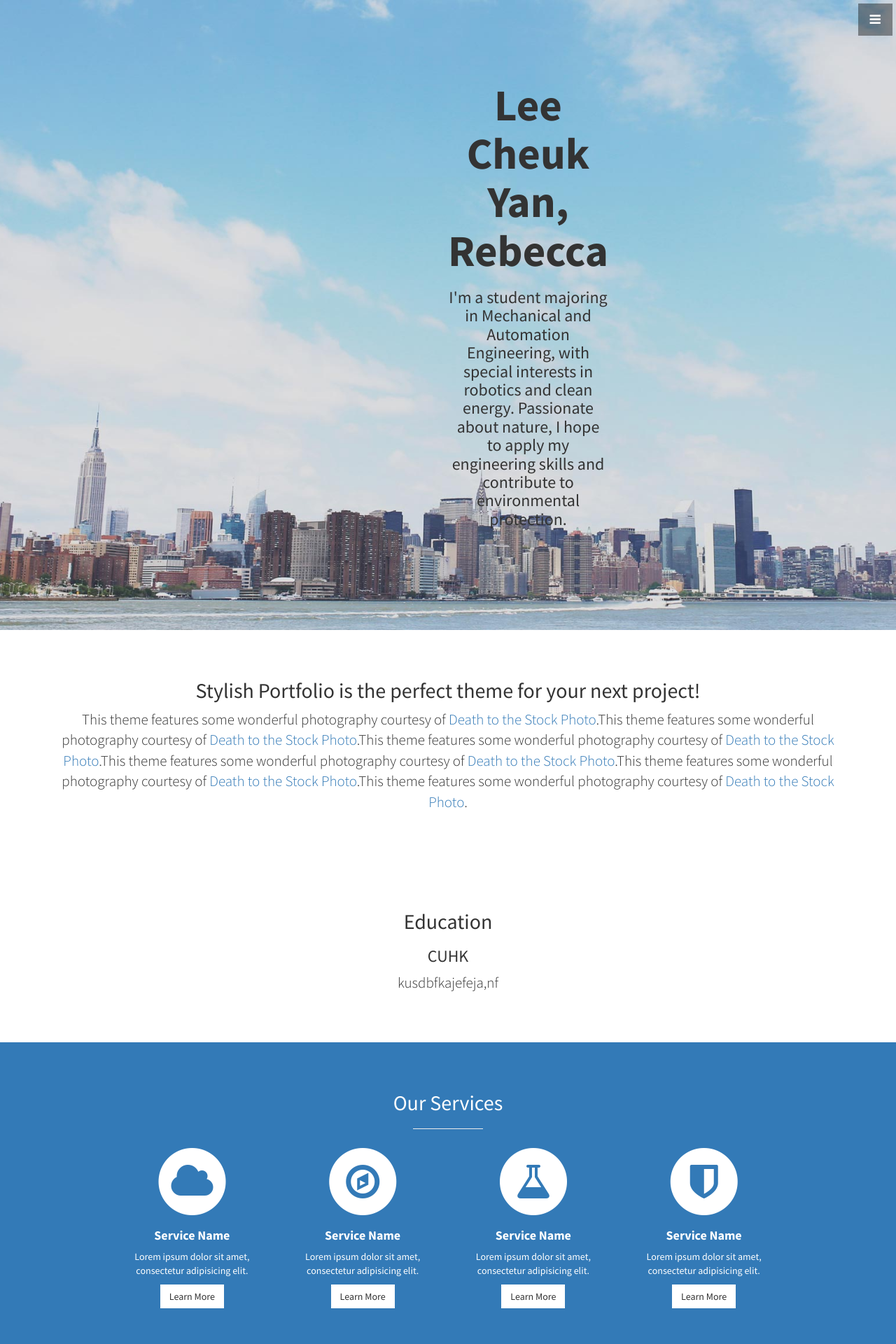
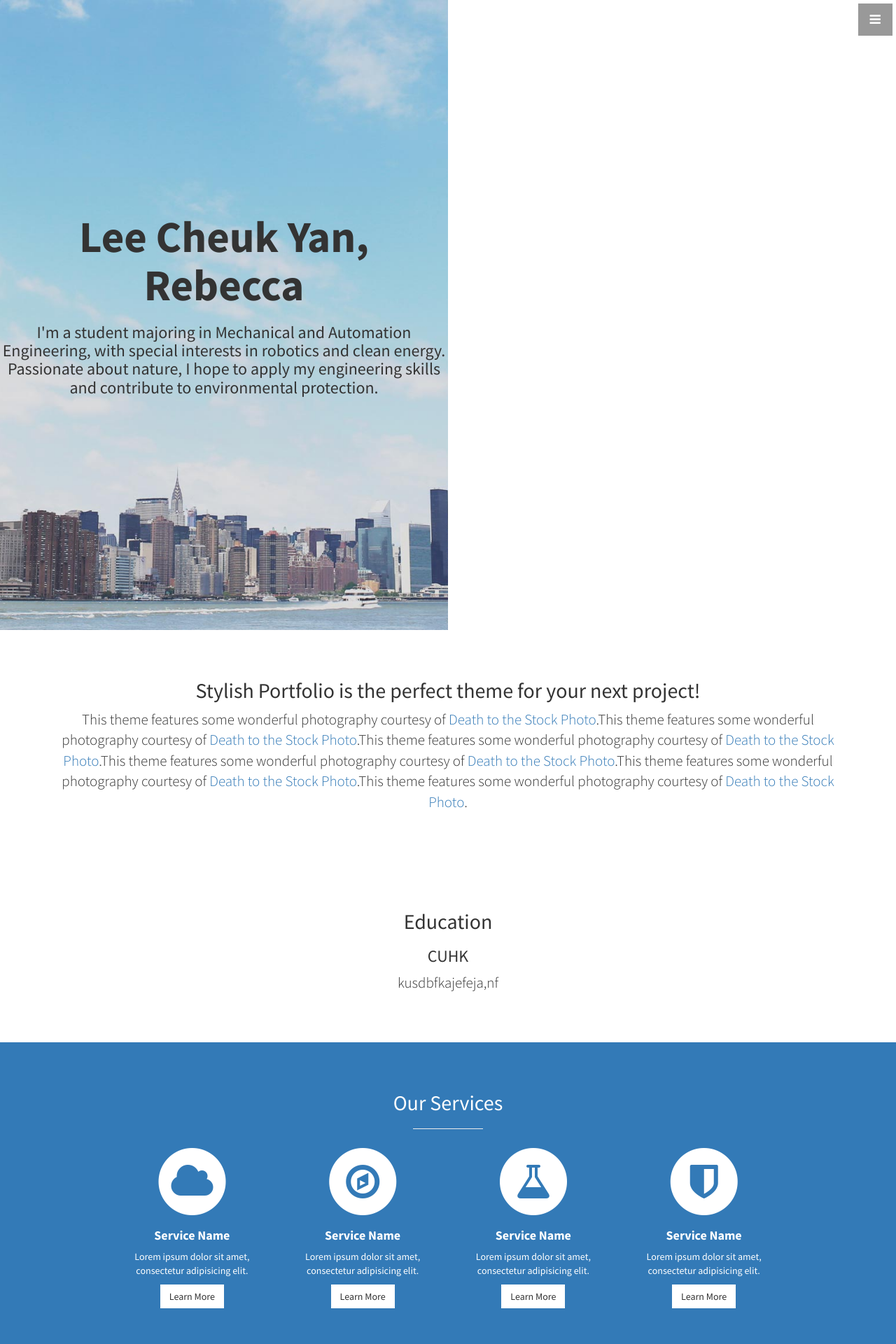
Before and after one commit to leelacceber/stylish-portfolio-jekyll-master, a Jekyll site: the page built from index.html, in a window 1280 px wide. Shown: the top 1920 px of the page at 70% size. Built offline with Jekyll 4.4.1, drawn with Linux system fonts in a browser that asks for light colours.

Commit message:
Update stylish-portfolio.css

```diff
--- a/css/stylish-portfolio.css
+++ b/css/stylish-portfolio.css
@@ -153,8 +153,7 @@ hr.small {
 .header {
     display: table;
     position: relative;
-    padding: 0 50%;
-    width: 100% 50%;
+    width: 50%;
     height: 100%;
     background: url(../img/bg.jpg) no-repeat center center scroll;
     -webkit-background-size: cover;
```
